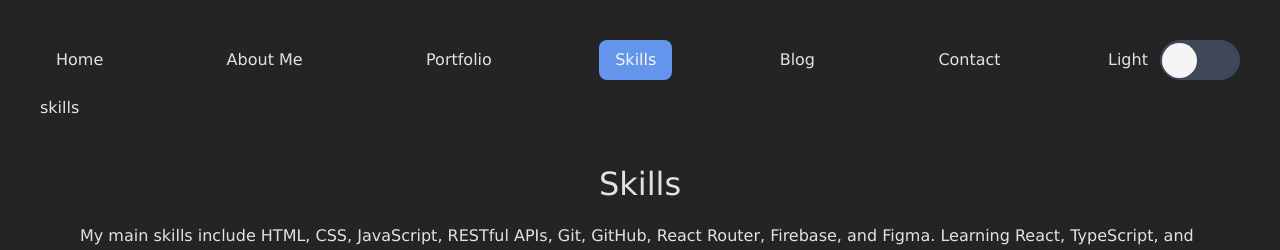
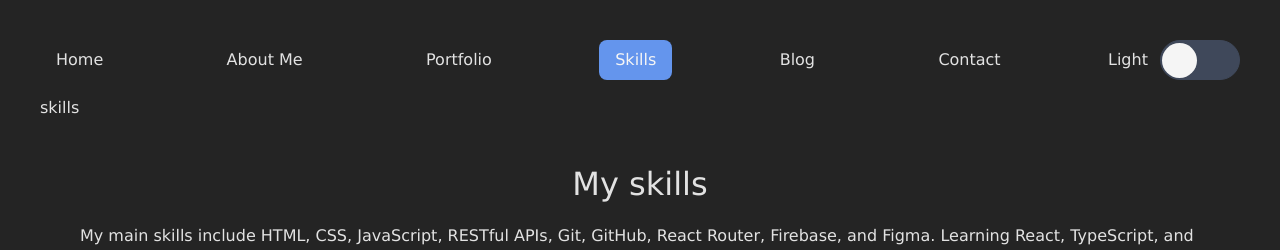
Before and after one commit to alenatih/Personal-Website, a React (Vite) app: page /skills in a window 1280 px wide. Shown: the top 250 px of the page. Built offline with nearby package versions, Linux system fonts and the light colour scheme.

Commit message:
Update skills page

```diff
--- a/src/components/Skills.tsx
+++ b/src/components/Skills.tsx
@@ -1,7 +1,7 @@
 function Skills() {
     return (
         <div className="skills">
-            <h2 className="skills-title">Skills</h2>
+            <h2 className="skills-title">My skills</h2>
             <p className="skills-text">
                 My main skills include HTML, CSS, JavaScript, RESTful APIs, Git, GitHub, React Router, Firebase, and Figma.
                 Learning React, TypeScript, and Tailwind CSS.
```
